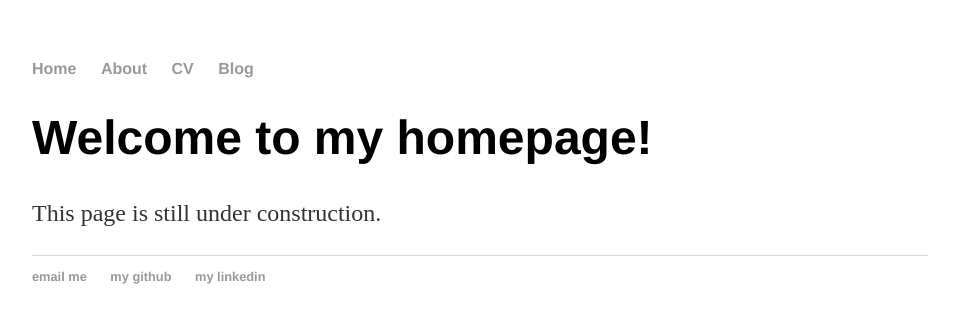
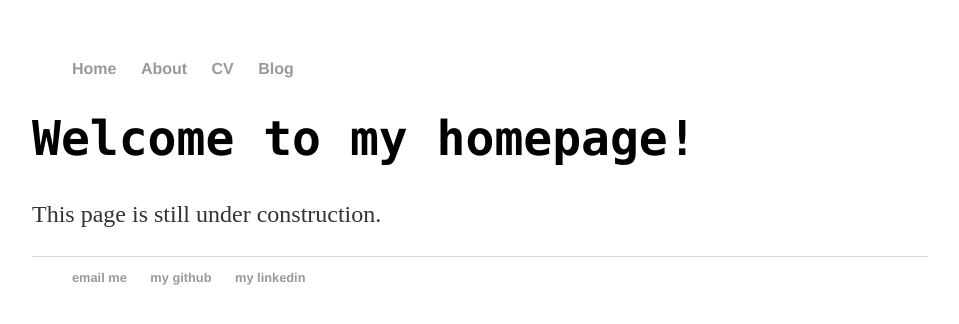
Before and after one commit to charshey/Clare-Harshey, a Jekyll site: the page built from index.html, in a window 1280 px wide. Shown: the top 324 px of the page, without its empty margins (160-1119 px from the left). Built offline with Jekyll 4.4.1, drawn with Linux system fonts in a browser that asks for light colours.

Commit message:
Update main.css
font changes

```diff
--- a/css/main.css
+++ b/css/main.css
@@ -4,6 +4,7 @@
 }
 nav ul, footer ul {
     font-family:'Helvetica', 'Arial', 'Sans-Serif';
+    color: #9C353A
     padding: 0px;
     list-style: none;
     font-weight: bold;
@@ -21,7 +22,7 @@
 }
 h1 {
     font-size: 3em;
-    font-family:'Helvetica', 'Arial', 'Sans-Serif';
+    font-family:'Lucida Console', 'Trebuchet MS';
 }
 p {
     font-size: 1.5em;
```
